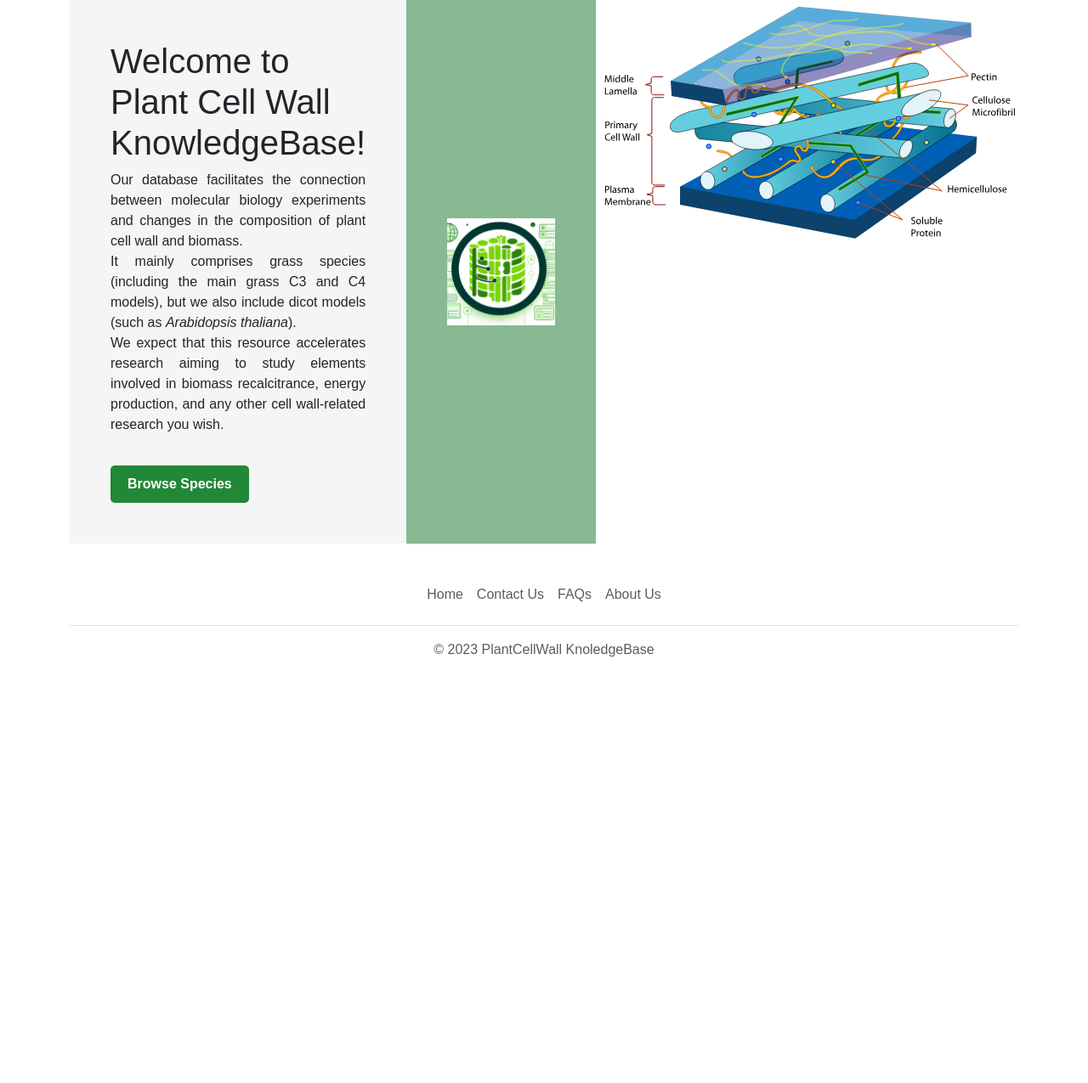
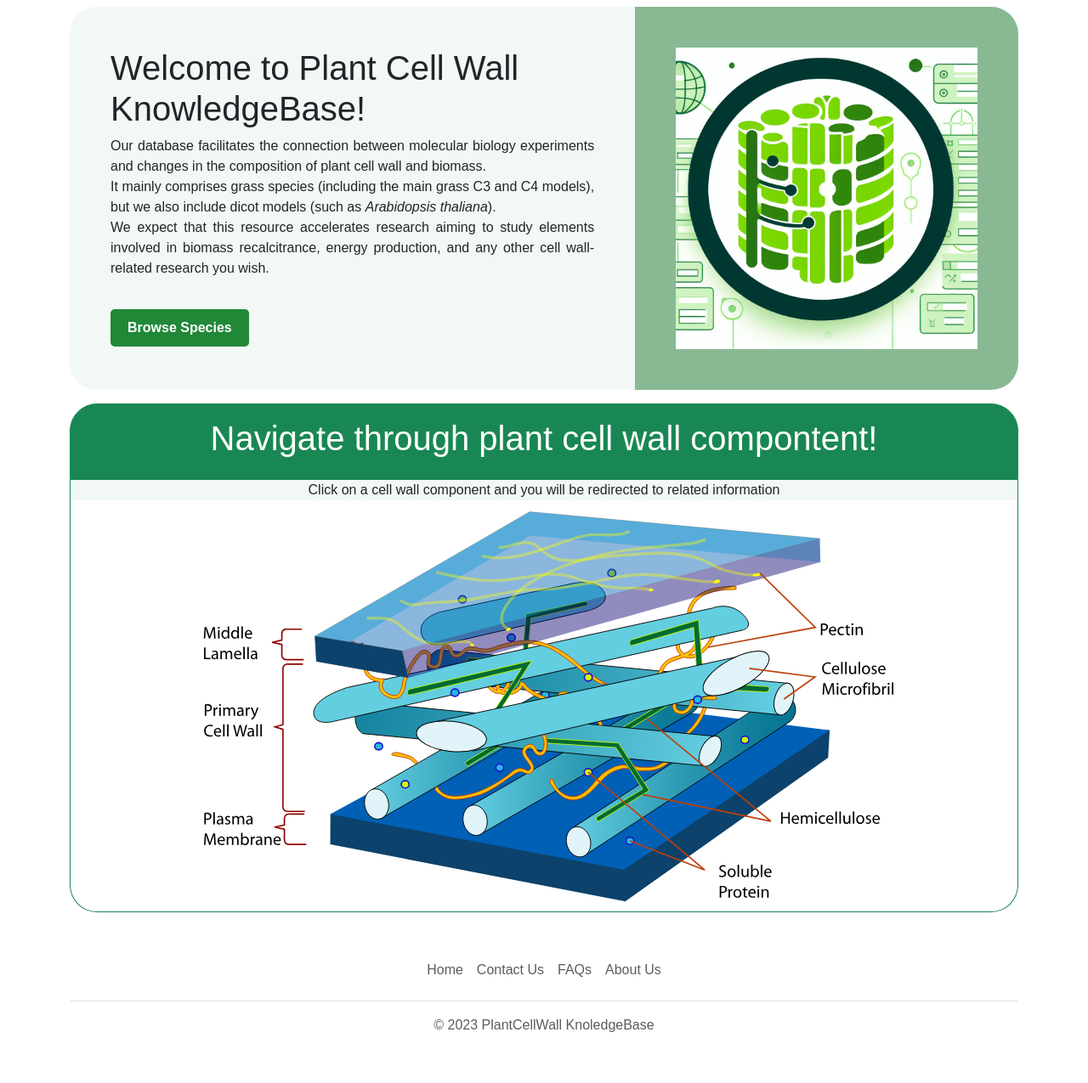
Before and after one commit to labbces/pcwkb, a Django app: template pcwkb/pcwkb_core/templates/home.html in a window 1280 px wide. Shown: the part 56-1331 px from the top of the page at 85% size. Before the commit the page ends 829 px from the top, so only its background shows below. Run offline with Django 3.2, Linux system fonts and the light colour scheme; the template is opened without the code that fills it, so the values that code supplies are empty.

Commit message:
updating html style

```diff
--- a/pcwkb/pcwkb_core/templates/base.html
+++ b/pcwkb/pcwkb_core/templates/base.html
@@ -132,35 +132,8 @@
     box-sizing: border-box;
   }
 
-  #home_container {
-    display: flex;
-    width: 100%;
-  }
-
-  .text-column {
-    padding: 3rem;
-    width: 50%;
-    background-color: #f5f5f5;
-  }
-
-  .background-color-f5f5f5 {
-    background-color: #f5f5f5;
-}
-  .background-color-aac0b218 {
-    background-color: #aac0b218;
-}
-  .image-column {
-    padding: 3rem;
-    width: 50%;
-    display: flex;
-    justify-content: center;
-    align-items: center;
-    background-color: #88b993;
-  }
-
-  .image-column img {
-    max-width: 100%;
-    height: auto;
+  .pcwkb-bg-color{
+    background-color: #1987540f;
   }
 
   @media (max-width: 768px) {
@@ -170,7 +143,7 @@
 
     .text-column,
     .image-column {
-      width: 100%;
+      width: 100% !important;
     }
   }
 
@@ -188,11 +161,6 @@
     background-color: #218838;
   }
 
-  .full-width-image {
-    width: 100%;
-    height: auto;
-    object-fit: cover;
-  }
 </style>
 
 </html>
--- a/pcwkb/pcwkb_core/templates/gene/gene_page.html
+++ b/pcwkb/pcwkb_core/templates/gene/gene_page.html
@@ -4,7 +4,7 @@
 
 <div class="container-fluid px-4 py-3">
   <nav aria-label="breadcrumb">
-    <ol class="breadcrumb background-color-aac0b218">
+    <ol class="breadcrumb rounded-pill px-3 border boder-success pcwkb-bg-color">
       <li class="breadcrumb-item"><a href="pcwkb_core">Home</a></li>
       <li class="breadcrumb-item"><a href="pcwkb_core/browse_species">Species</a></li>
       <li class="breadcrumb-item"><a href="pcwkb_core/species_page/{{species.species_code}}"><i>{{species.scientific_name}}</i></a></li>
@@ -48,7 +48,7 @@
 
 {% if proteins %}
 <section class="mx-auto overflow-auto p-4">
-  <div class="background-color-f5f5f5 rounded-top-5">
+  <div class="rounded-top-5 pcwkb-bg-color">
     <h2 class="text-center p-2">Proteins</h2>
     <table class="table mt-1 table-responsive">
       <thead>
--- a/pcwkb/pcwkb_core/templates/home.html
+++ b/pcwkb/pcwkb_core/templates/home.html
@@ -9,9 +9,8 @@
   <meta name="viewport" content="width=device-width, initial-scale=1.0">
 </head>
 
-<div class="container" id="home_container">
-  <div class="content"></div>
-  <div class="text-column">
+<div class="container d-flex py-2">
+  <div class="p-5 text-column rounded-start-5 w-75 pcwkb-bg-color">
     <h1>Welcome to Plant Cell Wall KnowledgeBase!</h1>
     <p style="text-align: justify;"> Our database facilitates the connection between molecular biology experiments and
       changes in the composition of plant cell wall and biomass.<br> It mainly comprises grass species (including the main
@@ -20,11 +19,19 @@
       and any other cell wall-related research you wish.</p>
     <a href="/pcwkb_core/browse_species" class="browse-species-btn">Browse Species</a>
   </div>
-  <div class="image-column">
-    <img src="{% static 'img/pcwkb.jpg' %}" alt="Plant Cell Wall KnowledgeBase" class="full-width-image">
+  <div class="w-50 p-5 justify-content-center image-column rounded-end-5 w-25" style="background-color: #88b993;">
+    <img src="{% static 'img/pcwkb.jpg' %}" alt="Plant Cell Wall KnowledgeBase" class="img-fluid object-fit-scale">
   </div>
-  <div id="svginterativo">
-    <object type="image/svg+xml" data="{% static 'img/plantcellwall.svg' %}" class="svg-object"></object>
+</div>
+<div class="container py-2">
+  <div class="border border-success p-3 rounded-top-5 bg-success text-white">
+  <h1 class="text-center">Navigate through plant cell wall compontent!</h1>
+  </div>
+  <div class="border-start border-end border-success pcwkb-bg-color">
+  <p class="text-center mb-0" style="text-align: justify;"> Click on a cell wall component and you will be redirected to related information</p>
+  </div>
+  <div class="border border-top-0 border-success d-flex justify-content-center w-100 rounded-bottom-5 bg-white" id="svginterativo">
+    <object type="image/svg+xml" data="{% static 'img/plantcellwall.svg' %}" class="img-fluid w-75 object-fit-scale"></object>
   </div>
 </div>
 
--- a/pcwkb/pcwkb_core/templates/ontologies.html
+++ b/pcwkb/pcwkb_core/templates/ontologies.html
@@ -4,7 +4,7 @@
 
 {% block content %}
 
-<section class="background-color-aac0b218 py-3 py-md-5 py-xl-8">
+<section class="pcwkb-bg-color py-3 py-md-5 py-xl-8">
     <div class="container">
         <div class="row justify-content-md-center">
             <div class="col-12 col-md-10 col-lg-8 col-xl-7 col-xxl-6">
@@ -23,7 +23,7 @@
     </div>
 </section>
 
-<div class="background-color-aac0b218">
+<div class="pcwkb-bg-color">
     <section class="bg-white container py-3 py-md-5 py-xl-8">
         <h3 class="mb-4 display-6">PO</h3>
         <p class="mb-5 justify-content-between">
--- a/pcwkb/pcwkb_core/templates/search/search_results.html
+++ b/pcwkb/pcwkb_core/templates/search/search_results.html
@@ -2,7 +2,7 @@
 {% load static %}
 
 {% block content %}
-<section class="background-color-aac0b218 py-3 py-md-5 py-xl-8">
+<section class="pcwkb-bg-color py-3 py-md-5 py-xl-8">
     <div class="container">
         <div class="row justify-content-md-center">
             <div class="col-12 col-md-10 col-lg-8 col-xl-7 col-xxl-6">
@@ -13,9 +13,9 @@
     </div>
 </section>
 
-<div class="background-color-aac0b218 py-5">
+<div class="pcwkb-bg-color py-5">
     <div class="bg-white container py-3 py-md-5 py-xl-8 rounded-2">
-        <div class="rounded-5 p-4 background-color-aac0b218">
+        <div class="rounded-5 p-4 pcwkb-bg-color">
             <form id="search-form" role="search">
                 {% csrf_token %}
                 <label for="search-input" class="visually-hidden">Search</label>
--- a/pcwkb/pcwkb_core/templates/species/browse_species.html
+++ b/pcwkb/pcwkb_core/templates/species/browse_species.html
@@ -5,7 +5,7 @@
 
 <div class="container-fluid px-4 py-3">
   <nav aria-label="breadcrumb">
-    <ol class="breadcrumb background-color-aac0b218">
+    <ol class="breadcrumb rounded-pill px-3 border boder-success pcwkb-bg-color">
       <li class="breadcrumb-item"><a href="pcwkb_core">Home</a></li>
       <li class="breadcrumb-item active" aria-current="page">Species</li>
     </ol>
--- a/pcwkb/pcwkb_core/templates/species/species_page.html
+++ b/pcwkb/pcwkb_core/templates/species/species_page.html
@@ -7,7 +7,7 @@
 
 <div class="container-fluid px-4 py-3">
   <nav aria-label="breadcrumb">
-    <ol class="breadcrumb background-color-aac0b218">
+    <ol class="breadcrumb rounded-pill px-3 border boder-success pcwkb-bg-color">
       <li class="breadcrumb-item"><a href="pcwkb_core">Home</a></li>
       <li class="breadcrumb-item"><a href="pcwkb_core/browse_species">Species</a></li>
       <li class="breadcrumb-item active" aria-current="page"><i>{{ scientific_name }}</i></li>
```
Also changed, not shown: pcwkb/pcwkb_core/templates/funding.html (+2 -23 lines), pcwkb/pcwkb_core/templates/relationships/og_page.html (+4 -4 lines).
